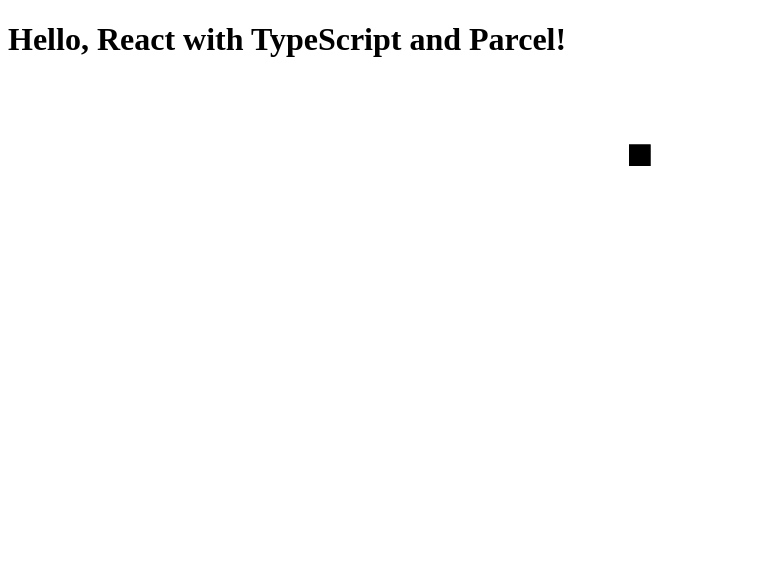
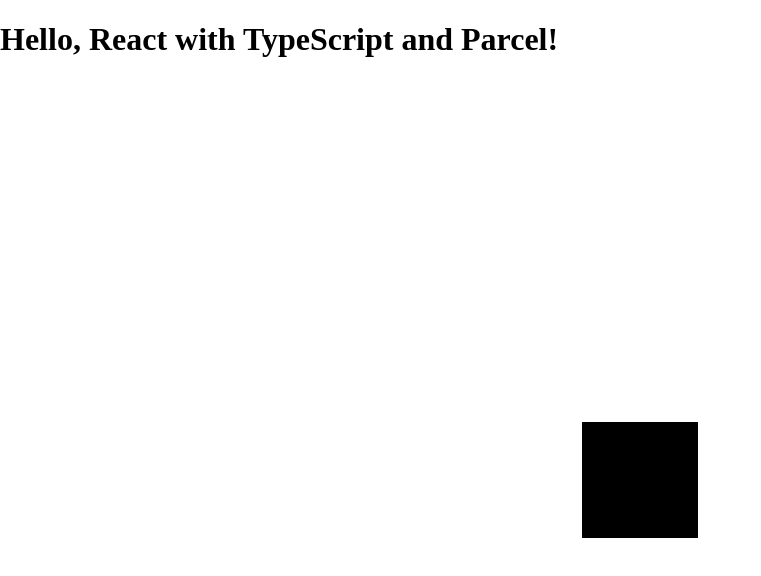
Before and after one commit to ivanpondal/3d-viewer-challenge, a React (Vite) app: page / in a window 1280 px wide. Shown: the top 576 px of the page, without its empty margins (0-761 px from the left). Built offline with nearby package versions, Linux system fonts and the light colour scheme.

Commit message:
Add fullscreen & orbit controls

```diff
--- a/src/App.tsx
+++ /dev/null
@@ -1,7 +0,0 @@
-import React from 'react';
-import { ViewerCanvas } from './viewer/ViewerCanvas';
-
-export const App: React.FC = () => (<div>
-    <h1>Hello, React with TypeScript and Parcel!</h1>
-    <ViewerCanvas />
-</div >)
--- /dev/null
+++ b/src/entrypoint/App.tsx
@@ -0,0 +1,7 @@
+import React from 'react';
+import { ViewerCanvas } from '../viewer/ViewerCanvas';
+
+export const App: React.FC = () => (<>
+    <h1>Hello, React with TypeScript and Parcel!</h1>
+    <ViewerCanvas />
+</>)
--- /dev/null
+++ b/src/global.css
@@ -0,0 +1,12 @@
+body, html {
+    margin: 0;
+    padding: 0;
+    width: 100vw;
+    height: 100vh;
+    overflow: hidden; /* Prevent scrollbars */
+}
+
+#root {
+    width: 100%;
+    height: 100%;
+}
--- a/src/index.html
+++ b/src/index.html
@@ -3,6 +3,7 @@
   <head>
     <meta charset="utf-8"/>
     <title>3D Model Viewer</title>
+    <link rel="stylesheet" href="global.css">
   </head>
   <body>
     <div id="root"></div>
--- a/src/index.tsx
+++ b/src/index.tsx
@@ -1,6 +1,6 @@
 import React from "react";
 import { createRoot } from 'react-dom/client';
-import { App } from "./App";
+import { App } from "./entrypoint/App";
 
 
 const container = document.getElementById('root');
--- /dev/null
+++ b/src/viewer/ViewerCanvas.css
@@ -0,0 +1,3 @@
+.viewerCanvas {
+    display: block;
+}
--- a/src/viewer/ViewerCanvas.tsx
+++ b/src/viewer/ViewerCanvas.tsx
@@ -1,13 +1,14 @@
 import React from 'react';
 import { Canvas } from '@react-three/fiber';
+import { OrbitControls } from "@react-three/drei";
+import './ViewerCanvas.css';
 
 export const ViewerCanvas = () => (
-    <div id="canvas-container">
-        <Canvas>
-            <mesh>
-                <boxGeometry />
-                <meshStandardMaterial />
-            </mesh>
-        </Canvas>
-    </div>
+    <Canvas className='viewerCanvas'>
+        <mesh>
+            <boxGeometry />
+            <meshStandardMaterial />
+        </mesh>
+        <OrbitControls />
+    </Canvas>
 )
```
